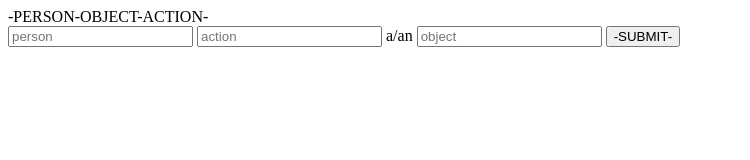
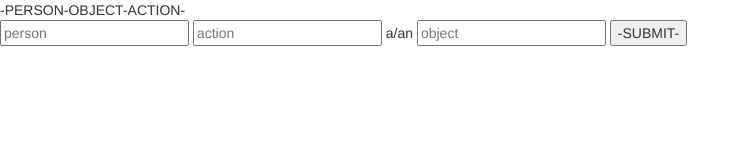
Before and after one commit to jwgoedert/mempalace, a website: page public/index.html in a window 1280 px wide. Shown: the whole page, without its empty margins (0-750 px from the left). Drawn offline with nearby package versions, Linux system fonts and the light colour scheme.

Commit message:
updated index.html with cdn for bootstrap and fontawesome

```diff
--- a/public/index.html
+++ b/public/index.html
@@ -2,7 +2,12 @@
 <html lang="en">
 <head>
 <meta charset="UTF-8">
+<link rel="stylesheet" href="https://maxcdn.bootstrapcdn.com/bootstrap/3.3.7/css/bootstrap.min.css">
+<link rel="stylesheet" href="https://maxcdn.bootstrapcdn.com/font-awesome/4.7.0/css/font-awesome.min.css">
+<!--<script src="https://maxcdn.bootstrapcdn.com/bootstrap/3.3.7/js/bootstrap.min.js">-->
 <title>Memory Palace </title>
+
+
 </head>
 <body>
   -PERSON-OBJECT-ACTION-
```
